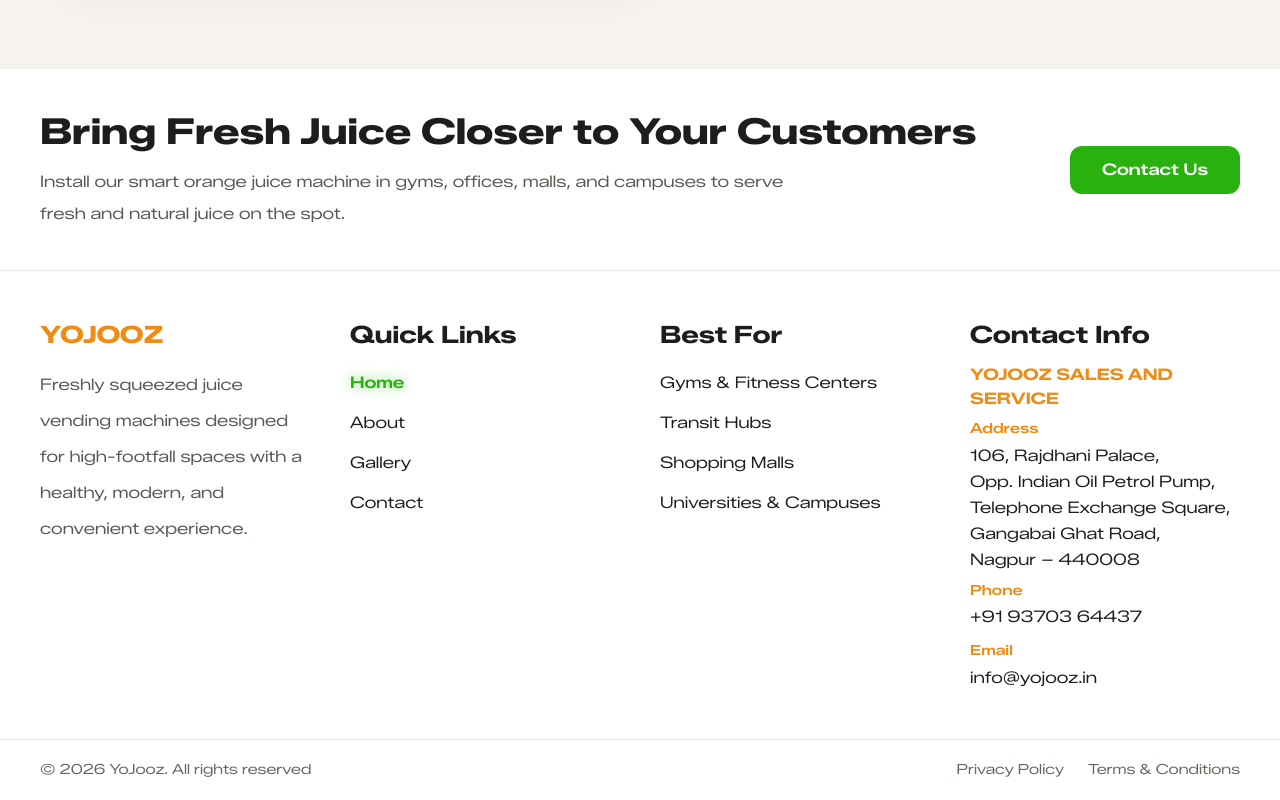
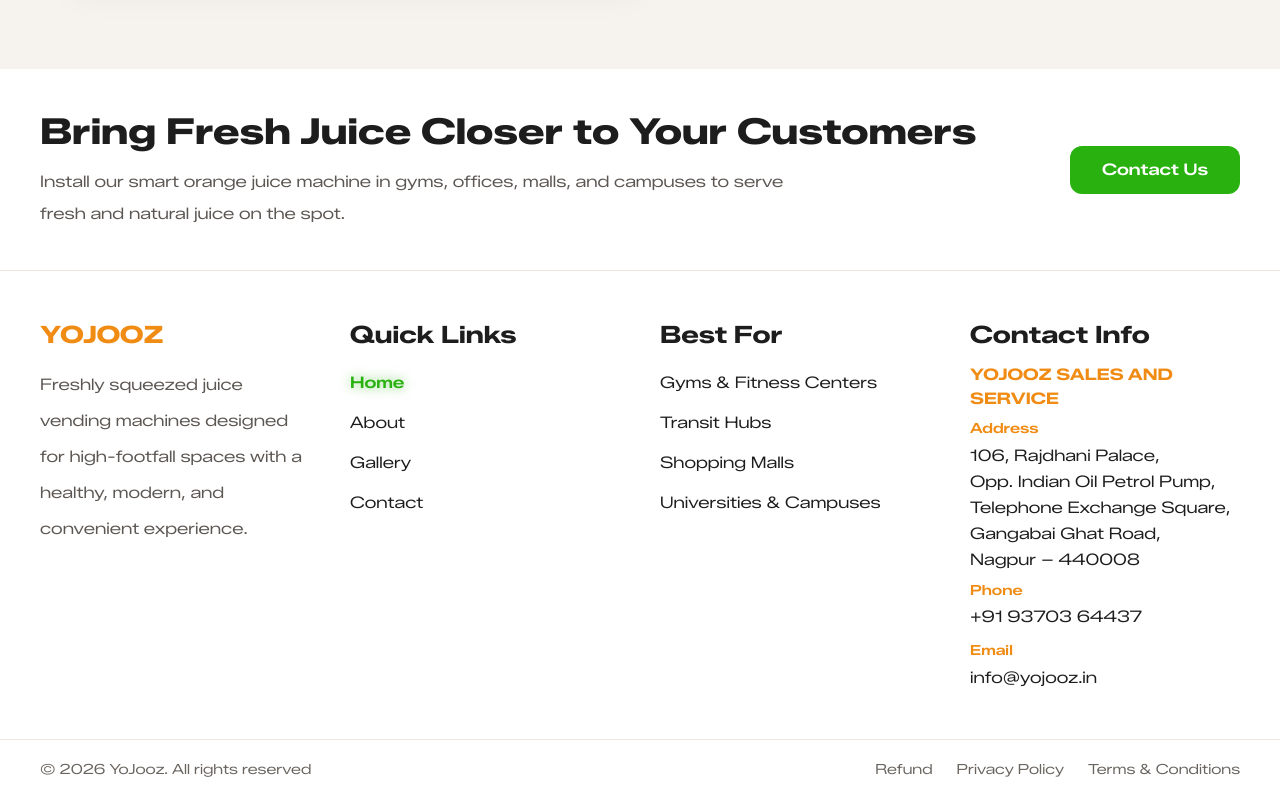
Before and after one commit to tanmaywankhede92/yojooz, a React (Vite) app in the folder jooz/jooz/: page / in a window 1280 px wide. Shown: the part 4451-5251 px from the top of the page. Built offline with nearby package versions, Linux system fonts and the light colour scheme.

Commit message:
updated on refund sectioon creted now

```diff
--- a/jooz/jooz/src/components/data/policyData.jsx
+++ b/jooz/jooz/src/components/data/policyData.jsx
@@ -86,4 +86,35 @@
       },
     ],
   },
+  refund: {
+    title: "Refund Policy",
+    sections: [
+      {
+        heading: "Refund Policy",
+        points: [
+          "YoJooz aims to provide high-quality products, services, and customer support across all machine installations and business interactions.",
+          "Refund eligibility may vary depending on the nature of the service, partnership, installation agreement, or transaction involved.",
+          "Payments made for confirmed machine bookings, installations, partnerships, branding, or promotional activities may be non-refundable unless otherwise agreed in writing.",
+          "In case of duplicate payments or billing errors, users may contact the YoJooz team for verification and processing of eligible refunds.",
+          "Refund requests must be submitted through official communication channels, including email or WhatsApp support, along with relevant payment details and proof of transaction.",
+          "YoJooz reserves the right to review and verify all refund requests before approval.",
+          "Approved refunds, if applicable, will be processed within a reasonable timeframe depending on banking or payment provider procedures.",
+          "Refund timelines may vary based on the payment method used during the transaction.",
+          "YoJooz shall not be responsible for delays caused by banks, payment gateways, or third-party financial service providers.",
+        ],
+        subPoints: [
+          "Change of mind after confirmation",
+          "Delays caused by incorrect information provided by the customer",
+          "Services already completed or delivered",
+          "Third-party charges or transaction fees",
+        ],
+        extraPoints: [
+          "In cases involving technical issues, service interruptions, or operational concerns, YoJooz may choose to provide support, replacements, adjustments, or alternative resolutions instead of direct refunds.",
+          "Any disputes related to refunds shall be subject to review and final decision by the YoJooz management team.",
+          "YoJooz reserves the right to update or modify this Refund Policy at any time without prior notice.",
+          "Continued use of YoJooz services or website shall be considered acceptance of the latest Refund Policy.",
+        ],
+      },
+    ],
+  },
 };
--- a/jooz/jooz/src/components/layout/Footer.jsx
+++ b/jooz/jooz/src/components/layout/Footer.jsx
@@ -205,6 +205,13 @@
             <div className="flex gap-6">
               <button
                 type="button"
+                onClick={() => setActiveModal("refund")}
+                className="transition hover:text-[#28b10f]"
+              >
+                Refund
+              </button>
+              <button
+                type="button"
                 onClick={() => setActiveModal("privacy")}
                 className="transition hover:text-[#28b10f]"
               >
@@ -235,6 +242,13 @@
           sections={policyContent.terms.sections}
           onClose={() => setActiveModal(null)}
         />
+
+        <PolicyModal
+          isOpen={activeModal === "refund"}
+          title={policyContent.refund.title}
+          sections={policyContent.refund.sections}
+          onClose={() => setActiveModal(null)}
+        />
       </div>
     </footer>
   );
```
Also changed, not shown: jooz/jooz/public/images/shoe.png (added), jooz/jooz/src/components/ShoeAnimation/ShoeAnimation.css (added), jooz/jooz/src/components/ShoeAnimation/ShoeAnimation.jsx (added), jooz/jooz/src/components/ShoeAnimation/shoeData.js (added).
